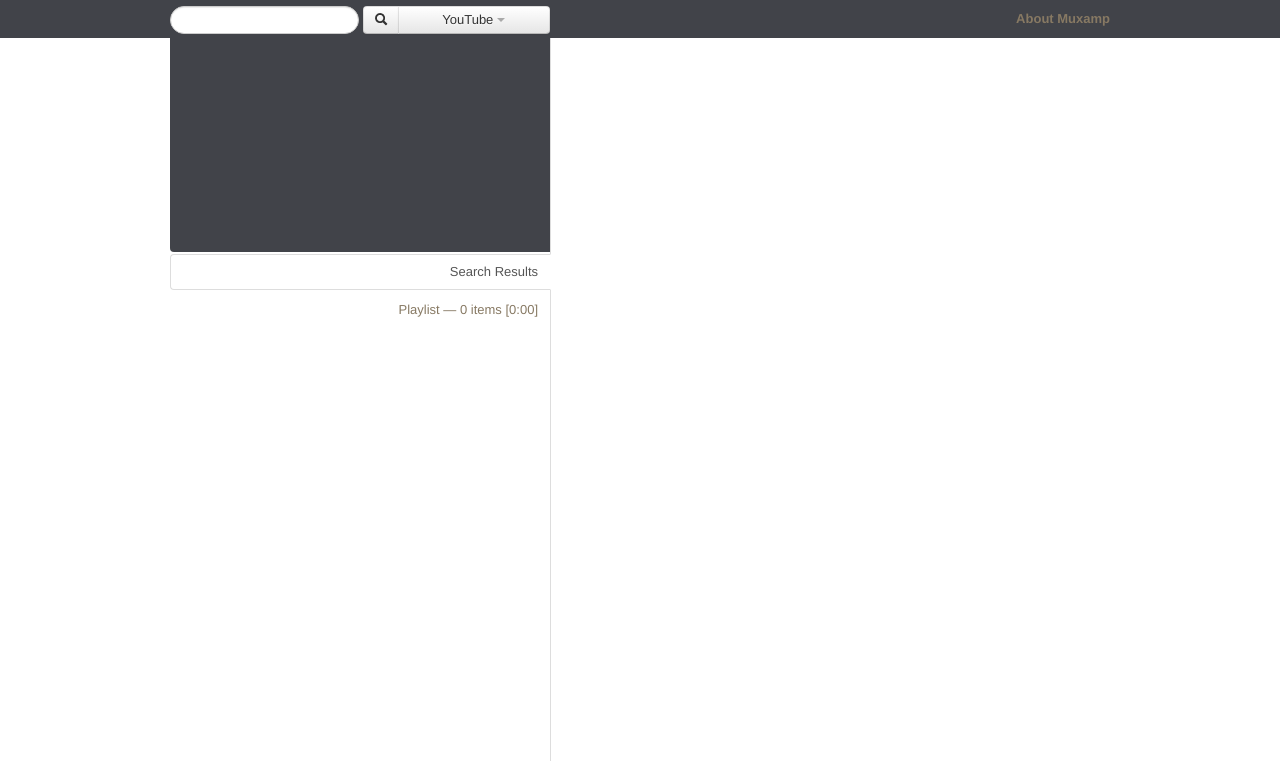
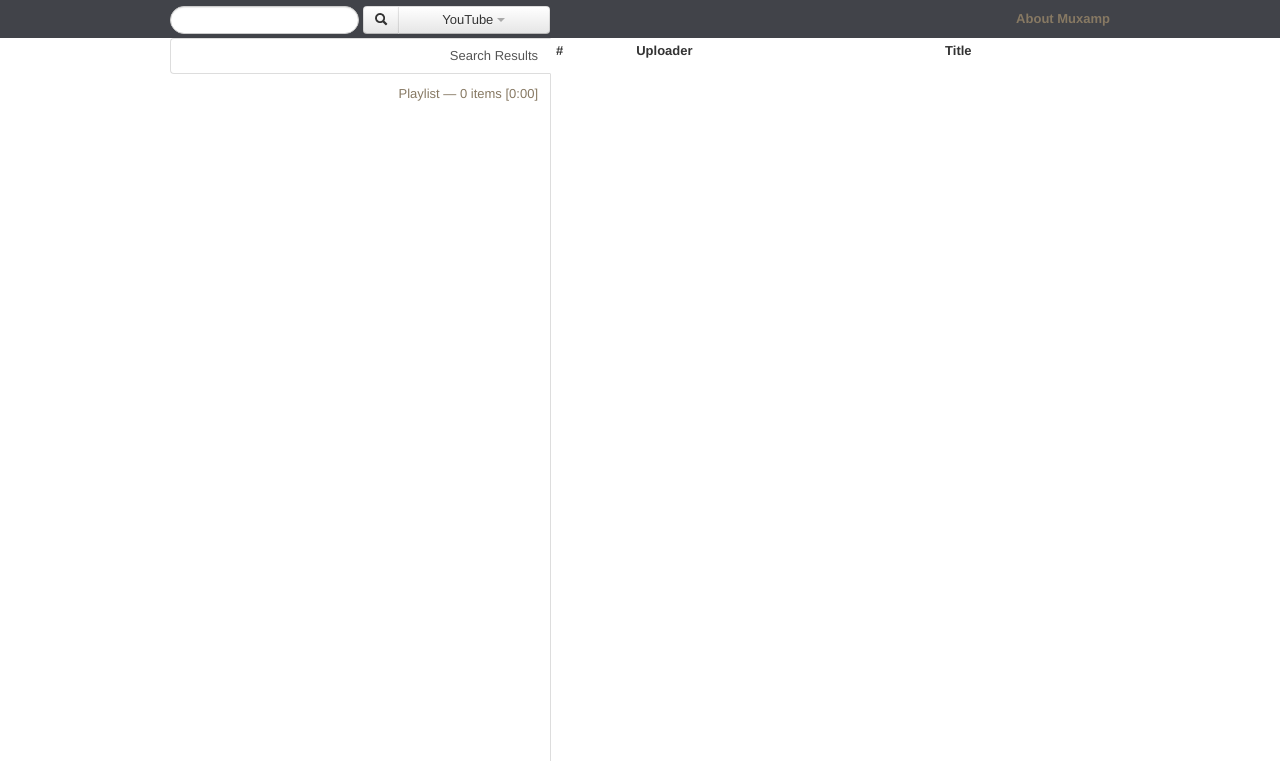
Before and after one commit to fruchtose/muxamp, a PHP site: page /public/playlist.html in a window 1280 px wide, after a click on "Search Results". Shown: the top 761 px of the page. Run offline with PHP 8.4, Linux system fonts and the light colour scheme; lists and menus that the app fills with data are empty.

Commit message:
[experimental] Further update to UI. Adding playlist rows.
This uses table elements. However, it does not give me the flexibility I need, so I will be auditioning SlickGrid next.

```diff
--- a/public/css/playlist.css
+++ b/public/css/playlist.css
@@ -53,9 +53,6 @@ img {
 	width: 152px;
 }
 #search-results, #tracks {
-    list-style: none;
-    margin: 0px;
-    padding: 0 0 4px 0;
 }
 a {
     color: #877963;
@@ -94,6 +91,7 @@ a {
 	height: 100%;
 	margin-top: 0;
 	margin-right: 0;
+	width: 380px;
 }
 #tab-list > li > a {
 	text-align: right;
@@ -114,9 +112,6 @@ a {
     position: absolute;
     right: 20px;
     top: 0px;*/
-}
-#search-results {
-    list-style: none;
 }
 #search-site-dropdown {
     display: inline-block;
@@ -228,18 +223,20 @@ a {
     margin-left: 6px;
 }
 #video-container, #video {
-    width: 380px;
-    position: relative;
-
+	height: 198px;
+    position: absolute;
+    width: 352px;
 }
 #video-container {
-	background: #414349;
+	border: 1px solid transparent;
+	-webkit-border-top-left-radius: 4px;
 	-webkit-border-bottom-left-radius: 4px;
+	-moz-border-radius-topleft: 4px;
 	-moz-border-radius-bottomleft: 4px;
+	border-top-left-radius: 4px;
 	border-bottom-left-radius: 4px;
-	height: 214px;
-	margin-bottom: 3px;
-	width: 380px;
+	padding: 8px 14px;
+	top: 76px;
 }
 #video {
 }
@@ -251,13 +248,10 @@ a {
     height: 60px;
 }
 #search-results-view {
-	bottom: 0;
+	/*bottom: 0;
 	overflow: auto;
 	position: absolute;
-	top: 0px;
-}
-#search-results {
-    margin: 0;
+	top: 0px;*/
 }
 .actions {
 	display: none;
@@ -269,7 +263,7 @@ a {
 #playlist-view .actions {
 	width: 22px;
 }
-li:hover .actions {
+tr:hover .actions {
 	display: block;
 }
 .actions .action {
@@ -348,9 +342,8 @@ li:hover .content {
     text-align: center;
     vertical-align: middle;
 }
-#search-results li, #tracks li {
+#tracks li {
     cursor: move;
-    margin: px 0 4px 0;
 }
 #tracks li:hover .artist {
 	clear: none;
--- a/public/js/playlist.js
+++ b/public/js/playlist.js
@@ -1,14 +1,14 @@
 var PlaylistDOMInformation = function() {
-    this.parentTable = "ol#tracks";
+    this.parentTable = "table#tracks tbody";
 
     this.lastElementOfParent = this.parentTable + ":last";
 
-    this.lastRowInParent = this.parentTable + " li:last";
+    this.lastRowInParent = this.parentTable + " tr:last";
 
-    this.allRowsInTable = this.parentTable + " li";
+    this.allRowsInTable = this.parentTable + " tr";
 
     this.getRowForID = function(id) {
-        return this.parentTable + " li." + id;
+        return this.parentTable + " tr." + id;
     };
 
     this.getRemovalHyperlinkForID =  function(id) {
@@ -81,16 +81,20 @@ Playlist.prototype = {
         }
     },
     _getDOMRowForMediaObject: function(mediaObject, index) {
-        return '<li class=' + mediaObject.id + '>' + this._getDOMTableCellsForMediaObject(mediaObject, index) + '</li>';
+        return '<tr class=' + mediaObject.id + '>' + this._getDOMTableCellsForMediaObject(mediaObject, index) + '</tr>';
     },
     _getDOMTableCellsForMediaObject: function(mediaObject, index) {
+    	var number = '<td>' + index + '</td>';
+    	var uploader = '<td>' + mediaObject.artist + '</td>';
+    	var title = '<td>' + mediaObject.mediaName + '</td>';
+    	return number + uploader + title;
     	//var remove = '<a href onclick="return false;" class="action remove close">&times;</a>';
-    	var remove = '<a href onclick="return false;" class="btn action remove"><i class="icon-remove""></i></a>';
+    	/*var remove = '<a href onclick="return false;" class="btn action remove"><i class="icon-remove""></i></a>';
     	var extLink = '<a href="' + mediaObject.permalink +'" target="_blank"><img src="' + mediaObject.icon + '"/></a>';
         var links = '<div class="thin-button link">' + extLink + '</div>';
         var left = '<div class ="left">' + links + '</div>';
         var trackInfo = '<div class="track"><div class="name">' + mediaObject.mediaName + '</div>' + '<div class="dur-box">[<span class="duration">' + secondsToString(mediaObject.duration) + '</span>]</div></div>' + '<div class="artist">' + mediaObject.artist + '</div>';
-        return '<div class="actions">' + remove + '</div><div class=content>' + trackInfo + '</div>';
+        return '<div class="actions">' + remove + '</div><div class=content>' + trackInfo + '</div>';*/
     },
     addTracks: function(mediaObjects, currentTrack, insertLocation) {
         if ( !(mediaObjects instanceof Array) ) {
@@ -206,7 +210,7 @@ Playlist.prototype = {
                     this.setCurrentTrack(newIndex);
                 }
                 else {
-                    this.setCurrentTrack(Math.max(0, $('li.playing').index()));
+                    this.setCurrentTrack(Math.max(0, $(this.playlist.playlistDOM. allRowsInTabe +'.playing').index()));
                 }
 
                 var minIndex = Math.min(originalIndex, newIndex);
@@ -261,8 +265,8 @@ Playlist.prototype = {
                         autoPlay: true,
                         initialVideo: media.siteMediaID,
                         loadSWFObject: false,
-                        width: 378,
-                        height: 213,
+                        width: $("#video").width(),
+                        height: $("#video").height(),
                         onStop: clearMediaInterval,
                         onPlayerBuffering: clearMediaInterval,
                         onPlayerPaused: clearMediaInterval,
@@ -495,11 +499,11 @@ $(document).ready(function() {
         axis: 'y',
         containment: $(playlist.playlistDOM.parentTable).parent(),
         start: function(event, ui) {
-            startPos = $(event.target).parent('li').index();
+            startPos = $(event.target).parent(playlist.playlistDOM.allRowsInTable).index();
         },
         tolerance: 'pointer',
         update: function(event, ui) {
-            var pos = Math.max(0, Math.min(playlist.list.length - 1, $(event.target).parent('li').index()));
+            var pos = Math.max(0, Math.min(playlist.list.length - 1, $(event.target).parent(playlist.playlistDOM.allRowsInTable).index()));
             playlist.moveTrack(startPos, pos);
         }
     });
--- a/public/js/searchresults.js
+++ b/public/js/searchresults.js
@@ -1,24 +1,32 @@
-function SearchResultsView(root) {
+function SearchResultsView(root, selector) {
     this.results = [];
     this.root = root.toString();
+    this.resultSelector  = this.root + ' ' + selector;
 }
 
 SearchResultsView.prototype = {
-    _getResultRow: function(result) {
-        var add = '<a class="btn action search-add-result" href onclick="return false;"><i class="icon-plus"></i></a>';
+    _getResultRow: function(result, index) {
+		var number = '<td>' + index + '</td>';
+		var uploader = '<td>' + result.author + '</td>';
+		var title = '<td>' + result.mediaName + '</td>';
+		var add = '<a class="btn action search-add-result" href onclick="return false;"><i class="icon-plus"></i></a>';
+        var play ='<a class="btn action search-play-result" href onclick="return false;"><i class="icon-play"></i></a>';
+        var actions = '<div class="actions">' + add + play + '</div>';
+		return '<tr>' + number + uploader + title + '</tr>';
+        /*var add = '<a class="btn action search-add-result" href onclick="return false;"><i class="icon-plus"></i></a>';
         var play ='<a class="btn action search-play-result" href onclick="return false;"><i class="icon-play"></i></a>';
         var actions = '<div class="actions">' + add + play + '</div>';
         var desc = '<div class="content">' + result.author + " - " + result.mediaName + '</div>';
-        return "<li>" + ' ' + actions + desc + "</li>";
+        return "<li>" + ' ' + actions + desc + "</li>";*/
     },
     setSearchResults: function(results) {
         this.results = results;
         var i, rows = [];
         for (i in results) {
-            rows.push(this._getResultRow(results[i]));
+            rows.push(this._getResultRow(results[i], parseInt(i) + 1));
         }
         $(this.root).html(rows.join("")).disableSelection();
     }
 };
 
-var searchResultsView = new SearchResultsView("#search-results");
+var searchResultsView = new SearchResultsView("#search-results tbody", 'tr');
--- a/public/playlist.html
+++ b/public/playlist.html
@@ -49,33 +49,53 @@
         		<div class="span12" style="height: 100%;">
 		        	<div id="tabs" class="tabbable tabs-left">
 		        		<ul id="tab-list" class="nav nav-tabs">
-		        			<li>
-		        				<div id="video-container">
-					                <div id="video"></div>
-					            </div>
-		            		</li>
 		        			<li><a href="#tab1" data-toggle="tab">Search Results</a></li>
 		        			<li><a class="active" href="#tab2" data-toggle="tab">Playlist &mdash; <span id="track-count">0</span> item<span id="multiple-tracks">s</span> [<span id="playlist-duration">0:00</span>]</a></li>
 		        		</ul>
 		        		<div id="tab-content" class="tab-content">
 		        			<div id="tab1" class="tab-pane">
-		        				<div id="search-results-view">
-			        				 <ul id="search-results">
-			        				 </ul>
-		        				 </div>
-		        			</div>
+		        				 <table id="search-results" class="table table-condensed table-striped">
+			                		<thead>
+			                			<tr>
+			                				<th>#</th>
+			                				<th>Uploader</th>
+			                				<th>Title</th>
+			                			</tr>
+			                		</thead>
+			                		<tbody>
+			                		</tbody>
+			                	</table>
+	        				 </div>
 		        			<div id="tab2" class="tab-pane active">
-				                <div id="side-content">
+			                	<table id="tracks" class="table table-condensed table-striped">
+			                		<thead>
+			                			<tr>
+			                				<th>#</th>
+			                				<th>Uploader</th>
+			                				<th>Title</th>
+			                			</tr>
+			                		</thead>
+			                		<tbody>
+			                		</tbody>
+			                	</table>
+				                <!--<div id="side-content">
 				                    <div id="playlist-controls">
 				                    </div>
 				                    <div id="playlist-view">
 				                        <ol id="tracks"></ol>
 				                    </div>
-				                </div>
+				                </div>-->
 				            </div>
 				        </div>
 					</div>
 				</div>
+			</div>
+			<div class="row">
+				<div class="span5">
+					<div id="video-container">
+		                <div id="video"></div>
+		            </div>
+	            </div>
 			</div>
         </div>
         <div id="footer">
```
Also changed, not shown: public/js/ui.js (+11 -11 lines).
